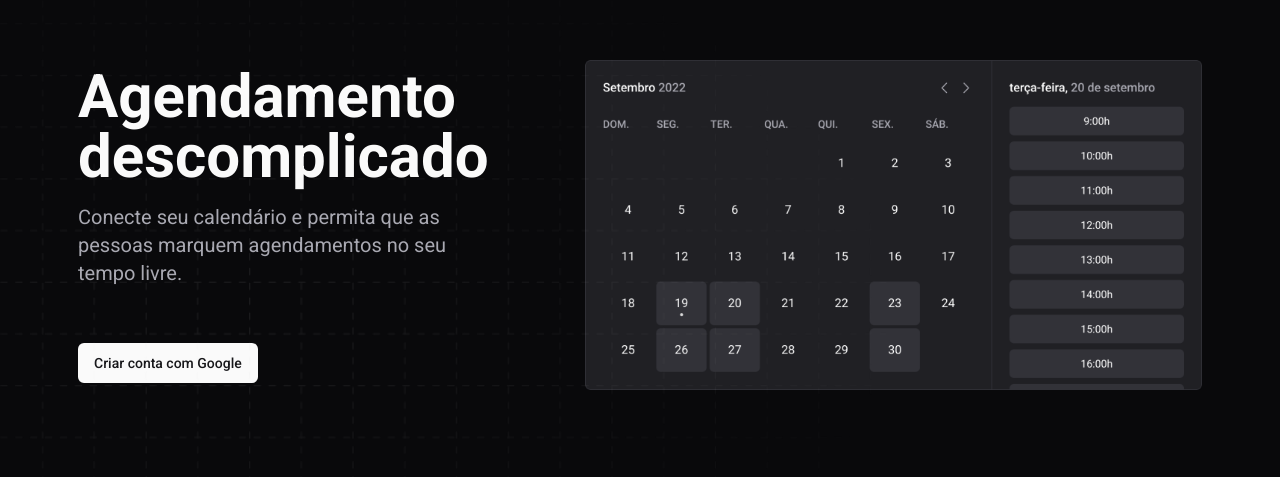
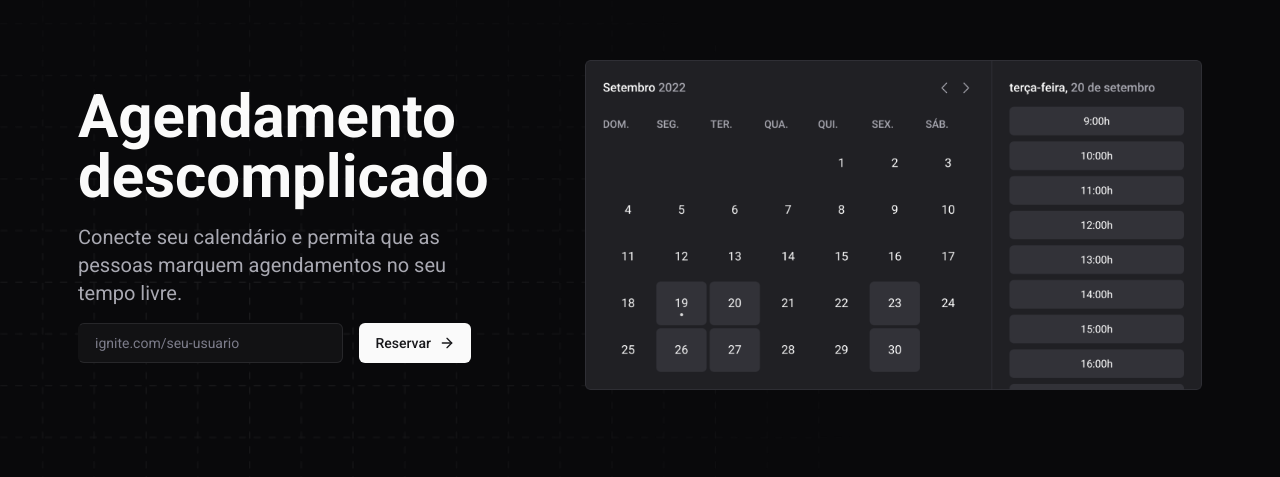
Before and after one commit to reciokaue/dev-call, a Next.js app: page / in a window 1280 px wide. Shown: the part 175-652 px from the top of the page. Built offline with nearby package versions, Linux system fonts and the light colour scheme.

Commit message:
input prefix

```diff
--- a/src/app/page.tsx
+++ b/src/app/page.tsx
@@ -1,5 +1,6 @@
 import Image from 'next/image'
 
+import { ClaimUsernameForm } from '@/components/ClaimUsernameForm'
 import { Button } from '@/components/ui/button'
 
 export default function Home() {
@@ -14,11 +15,9 @@ export default function Home() {
             Conecte seu calendário e permita que as pessoas marquem agendamentos
             no seu tempo livre.
           </p>
-          <Button variant="default" className="mt-10">
-            Criar conta com Google
-          </Button>
+          <ClaimUsernameForm />
 
-          <picture className="absolute -left-60 top-1/2 h-[681px] w-[1208px] -translate-y-1/2">
+          <picture className="absolute -left-60 top-1/2 -z-50 h-[681px] w-[1208px] -translate-y-1/2">
             <Image
               className="w-full flex-shrink-0"
               src="/images/hero-background.png"
--- /dev/null
+++ b/src/components/ClaimUsernameForm.tsx
@@ -0,0 +1,20 @@
+import { ArrowRight } from 'lucide-react'
+
+import { Button } from './ui/button'
+import { Input } from './ui/input'
+
+export function ClaimUsernameForm() {
+  return (
+    <form className="flex w-full gap-4">
+      <Input
+        className="w-full bg-gray-900"
+        placeholder="seu-usuario"
+        prefix="ignite.com/"
+      />
+      <Button className="to-ignite-300">
+        Reservar
+        <ArrowRight className="h-4 w-4" />
+      </Button>
+    </form>
+  )
+}
--- a/src/components/ui/button.tsx
+++ b/src/components/ui/button.tsx
@@ -5,7 +5,7 @@ import * as React from 'react'
 import { cn } from '@/lib/utils'
 
 const buttonVariants = cva(
-  'inline-flex rounded-md items-center justify-center whitespace-nowrap rounded-md text-sm font-medium ring-offset-background transition-colors focus-visible:outline-none focus-visible:ring-2 focus-visible:ring-ring focus-visible:ring-offset-2 disabled:pointer-events-none disabled:opacity-50',
+  'inline-flex rounded-md items-center gap-2 justify-center whitespace-nowrap rounded-md text-sm font-medium ring-offset-background transition-colors focus-visible:outline-none focus-visible:ring-2 focus-visible:ring-ring focus-visible:ring-offset-2 disabled:pointer-events-none disabled:opacity-50',
   {
     variants: {
       variant: {
--- /dev/null
+++ b/src/components/ui/input.tsx
@@ -0,0 +1,50 @@
+import * as React from 'react'
+
+import { cn } from '@/lib/utils'
+
+export interface InputProps
+  extends React.InputHTMLAttributes<HTMLInputElement> {
+  prefix: string
+}
+
+const Input = React.forwardRef<HTMLInputElement, InputProps>(
+  ({ className, type, prefix, ...props }, ref) => {
+    return (
+      <div
+        className={cn(
+          'flex h-10 items-baseline rounded-md border border-l-gray-900 bg-gray-900 px-4 text-sm outline-8 outline-red-500 ring-offset-background file:border-0 file:bg-transparent file:text-sm file:font-medium placeholder:text-muted-foreground focus-within:ring-2 focus-within:ring-ring has-[:disabled]:cursor-not-allowed has-[:disabled]:opacity-50',
+        )}
+      >
+        {prefix && (
+          <label htmlFor={prefix + '-label'} className="text-sm text-gray-400">
+            {prefix}
+          </label>
+        )}
+        <input
+          type={type}
+          className="flex h-full w-full bg-transparent text-white outline-none placeholder:text-gray-400 disabled:cursor-not-allowed"
+          id={prefix + '-label'}
+          ref={ref}
+          {...props}
+        />
+      </div>
+      // <div
+      //   className={cn(
+      //     'align-center flex h-10 rounded-md border border-l-gray-900 bg-gray-900 px-4 py-3 text-sm ring-offset-background file:border-0 file:bg-transparent file:text-sm file:font-medium placeholder:text-muted-foreground focus-within:ring-ring focus-visible:outline-none focus-visible:ring-2 focus-visible:ring-offset-2 disabled:cursor-not-allowed disabled:opacity-50',
+      //     className,
+      //   )}
+      // >
+      //   {prefix && <span className="text-sm text-gray-400">{prefix}</span>}
+      //   <input
+      //     type={type}
+      //     className="flex h-full w-full bg-transparent text-white placeholder:text-gray-400 disabled:cursor-not-allowed"
+      //     ref={ref}
+      //     {...props}
+      //   />
+      // </div>
+    )
+  },
+)
+Input.displayName = 'Input'
+
+export { Input }
```
